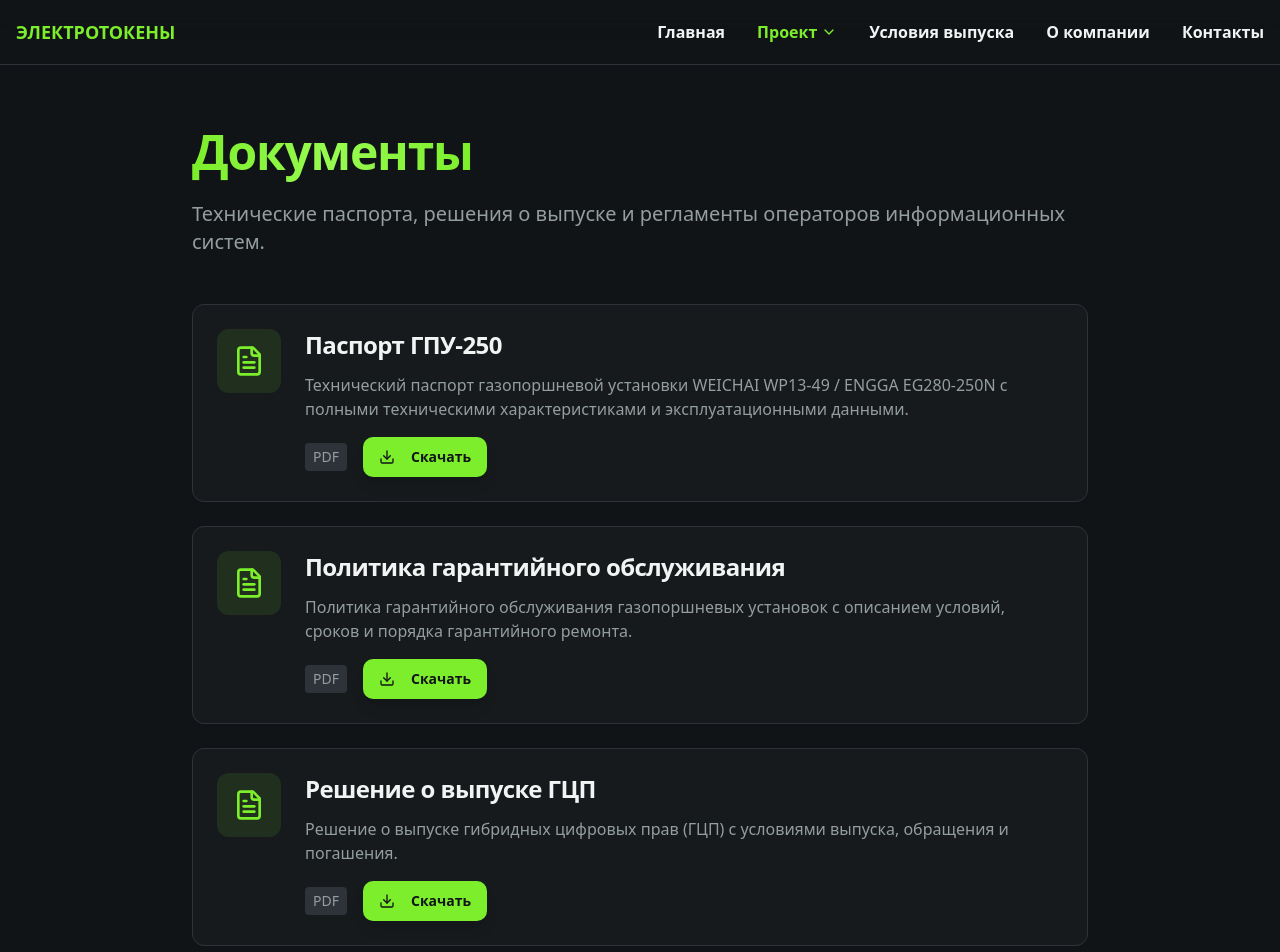
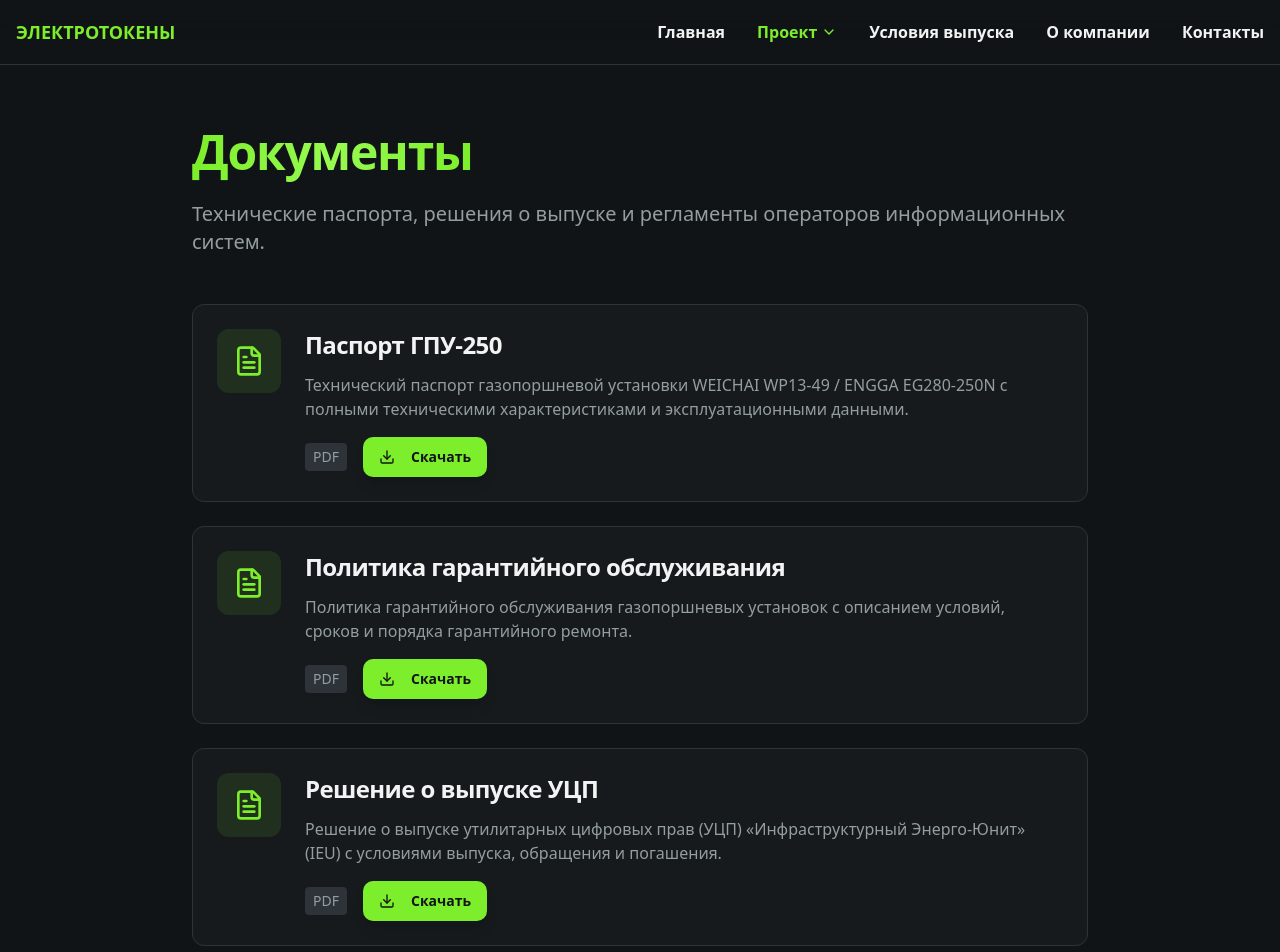
Before and after one commit to nicr737-sys/gas-gpu-power, a React (Vite) app: page /docs in a window 1280 px wide. Shown: the top 952 px of the page. Built offline with nearby package versions, Linux system fonts and the light colour scheme.

Commit message:
Preceding changes

```diff
--- a/src/pages/Documents.tsx
+++ b/src/pages/Documents.tsx
@@ -21,8 +21,8 @@ const Documents = () => {
       downloadUrl: "/docs/politika-garantijnogo-obsluzhivaniya.pdf",
     },
     {
-      title: "Решение о выпуске ГЦП",
-      description: "Решение о выпуске гибридных цифровых прав (ГЦП) с условиями выпуска, обращения и погашения.",
+      title: "Решение о выпуске УЦП",
+      description: "Решение о выпуске утилитарных цифровых прав (УЦП) «Инфраструктурный Энерго-Юнит» (IEU) с условиями выпуска, обращения и погашения.",
       type: "PDF",
       size: "—",
       available: true,
```
